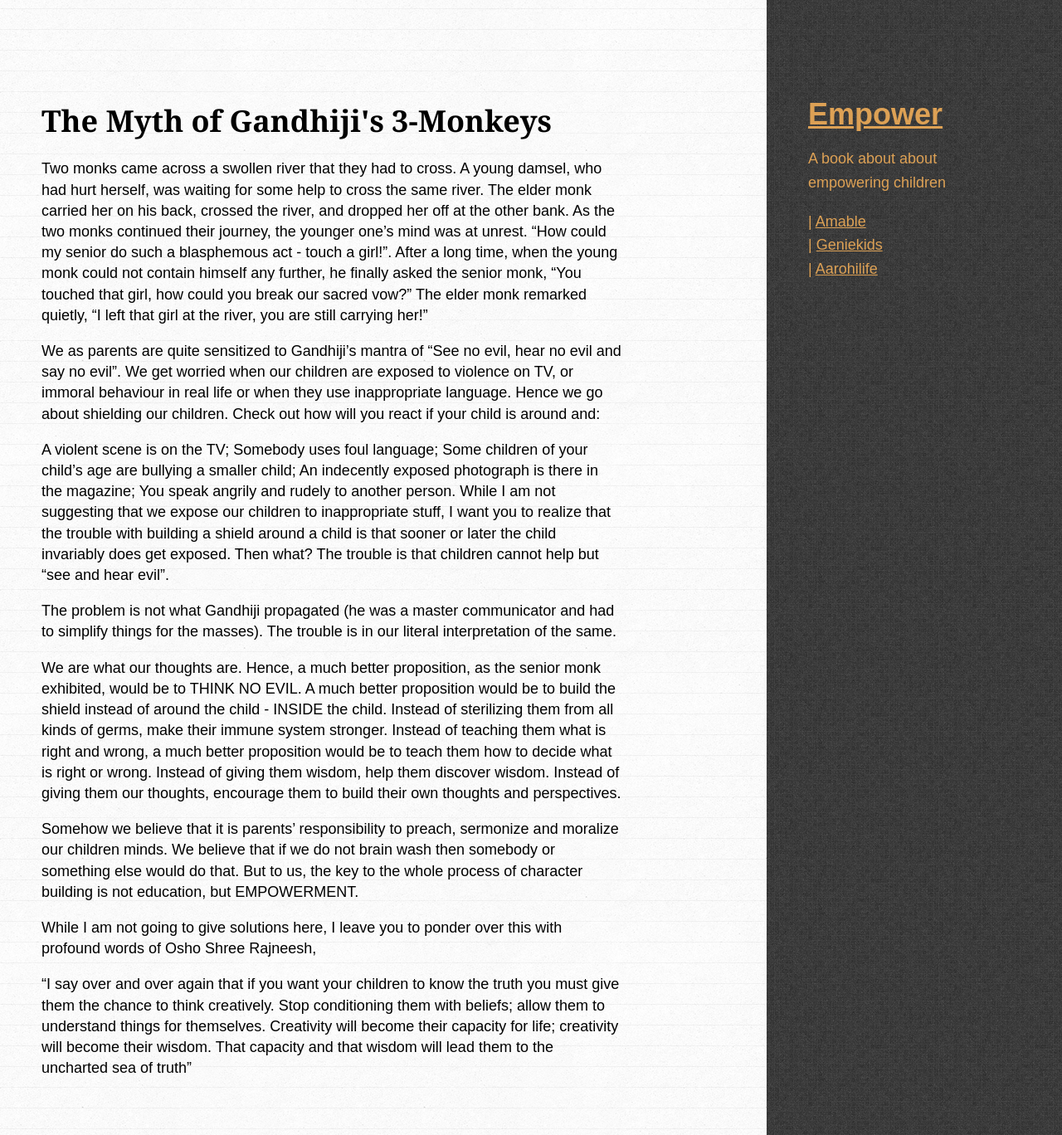
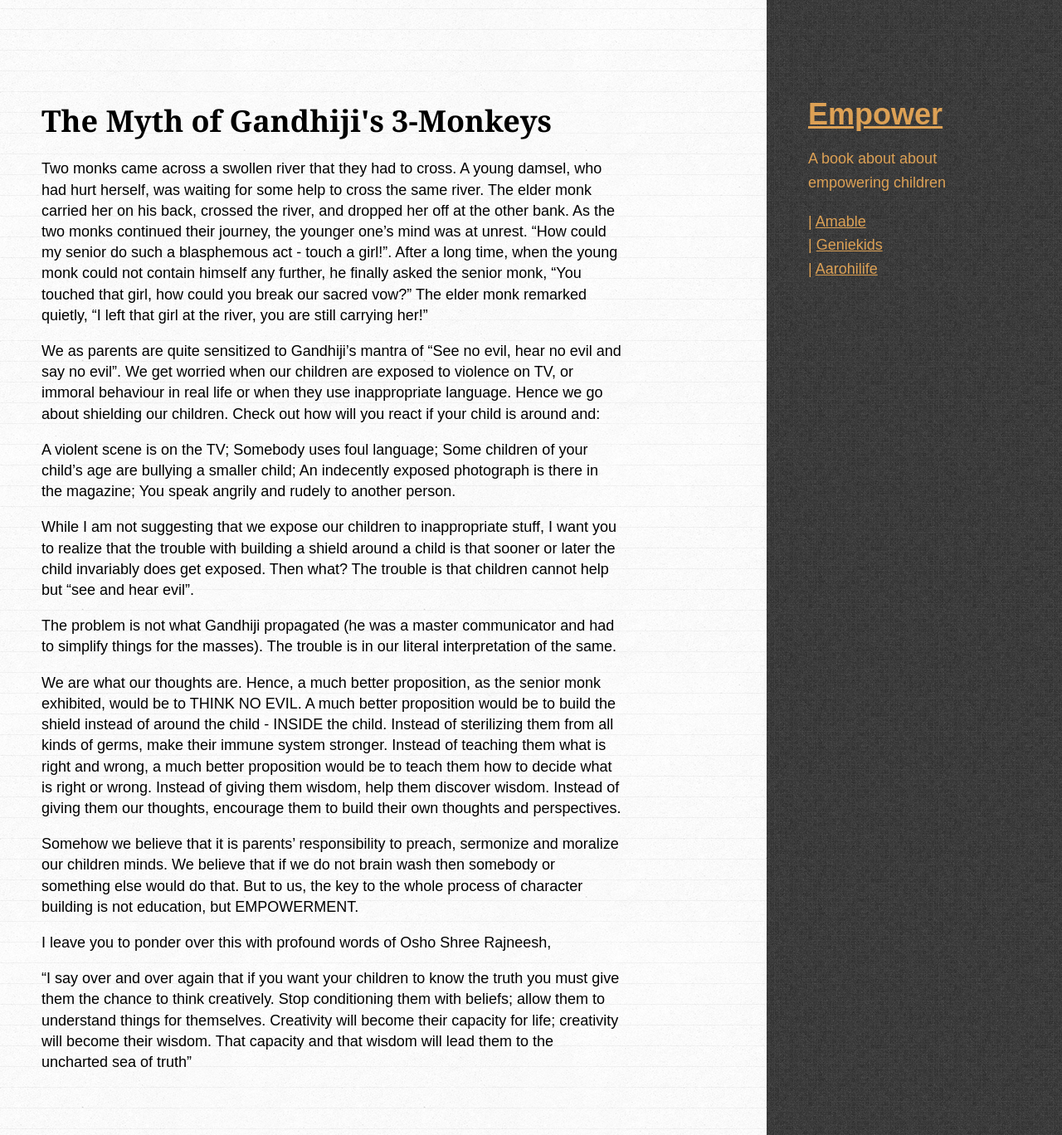
Before and after one commit to amitkaps/empower, a Jekyll site: the page built from _posts/2013-08-10-gandhi.md, in a window 1280 px wide and 1368 px high. Shown: the whole window at 83% size. Built offline with Jekyll 4.4.1, drawn with Linux system fonts in a browser that asks for light colours; some web fonts are replaced.

Commit message:
Updated 2013-08-10-gandhi.md

```diff
--- a/_posts/2013-08-10-gandhi.md
+++ b/_posts/2013-08-10-gandhi.md
@@ -14,6 +15,7 @@ Somebody uses foul language;
 Some children of your child's age are bullying a smaller child;
 An indecently exposed photograph is there in the magazine;
 You speak angrily and rudely to another person.
+
 While I am not suggesting that we expose our children to inappropriate stuff, I want you to realize that the trouble with building a shield around a child is that sooner or later the child invariably does get exposed. Then what? The trouble is that children cannot help but "see and hear evil".
 
 The problem is not what Gandhiji propagated (he was a master communicator and had to simplify things for the masses). The trouble is in our literal interpretation of the same.
@@ -22,6 +24,6 @@ We are what our thoughts are. Hence, a much better proposition, as the senior mo
 
 Somehow we believe that it is parents' responsibility to preach, sermonize and moralize our children minds. We believe that if we do not brain wash then somebody or something else would do that. But to us, the key to the whole process of character building is not education, but EMPOWERMENT.
 
-While I am not going to give solutions here, I leave you to ponder over this with profound words of Osho Shree Rajneesh,
+I leave you to ponder over this with profound words of Osho Shree Rajneesh,
 
 "I say over and over again that if you want your children to know the truth you must give them the chance to think creatively. Stop conditioning them with beliefs; allow them to understand things for themselves. Creativity will become their capacity for life; creativity will become their wisdom. That capacity and that wisdom will lead them to the uncharted sea of truth"
```
Also changed, not shown: other parts of _posts/2013-08-10-gandhi.md (+2 -1 lines).
